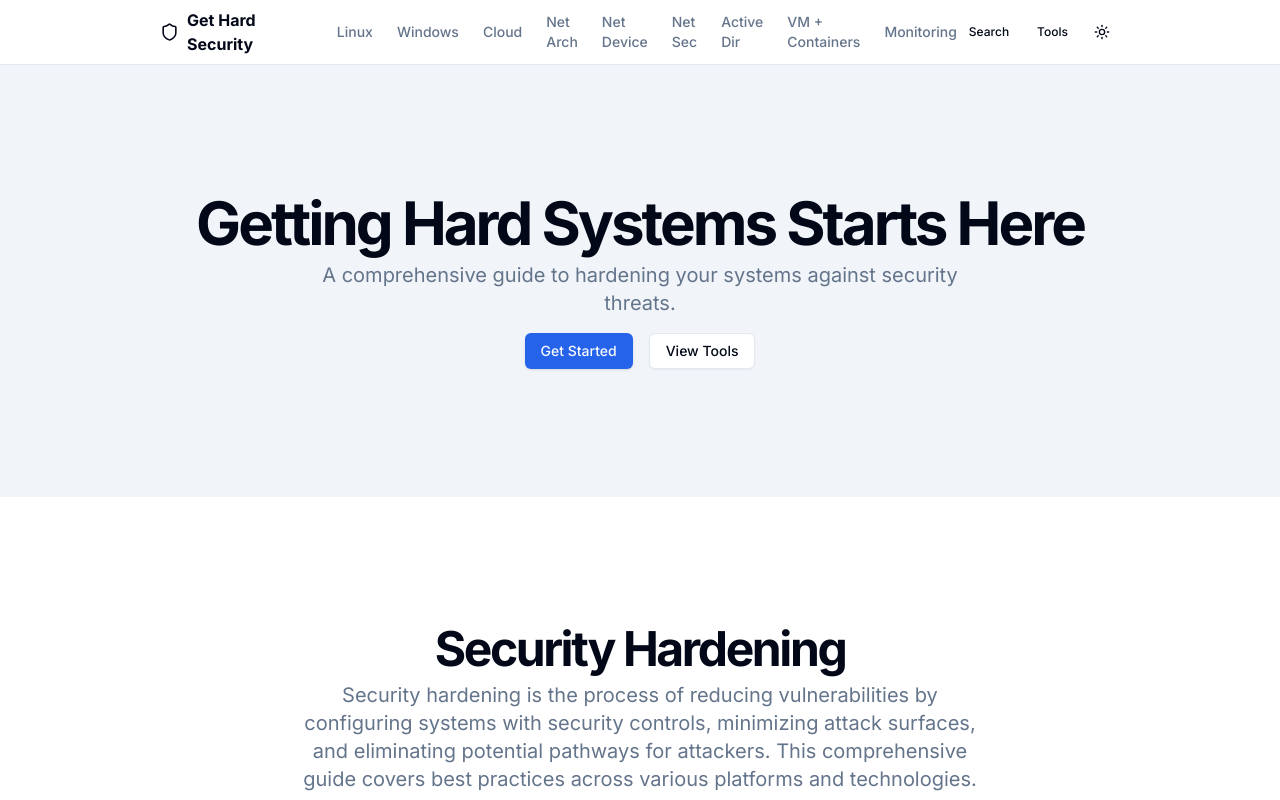
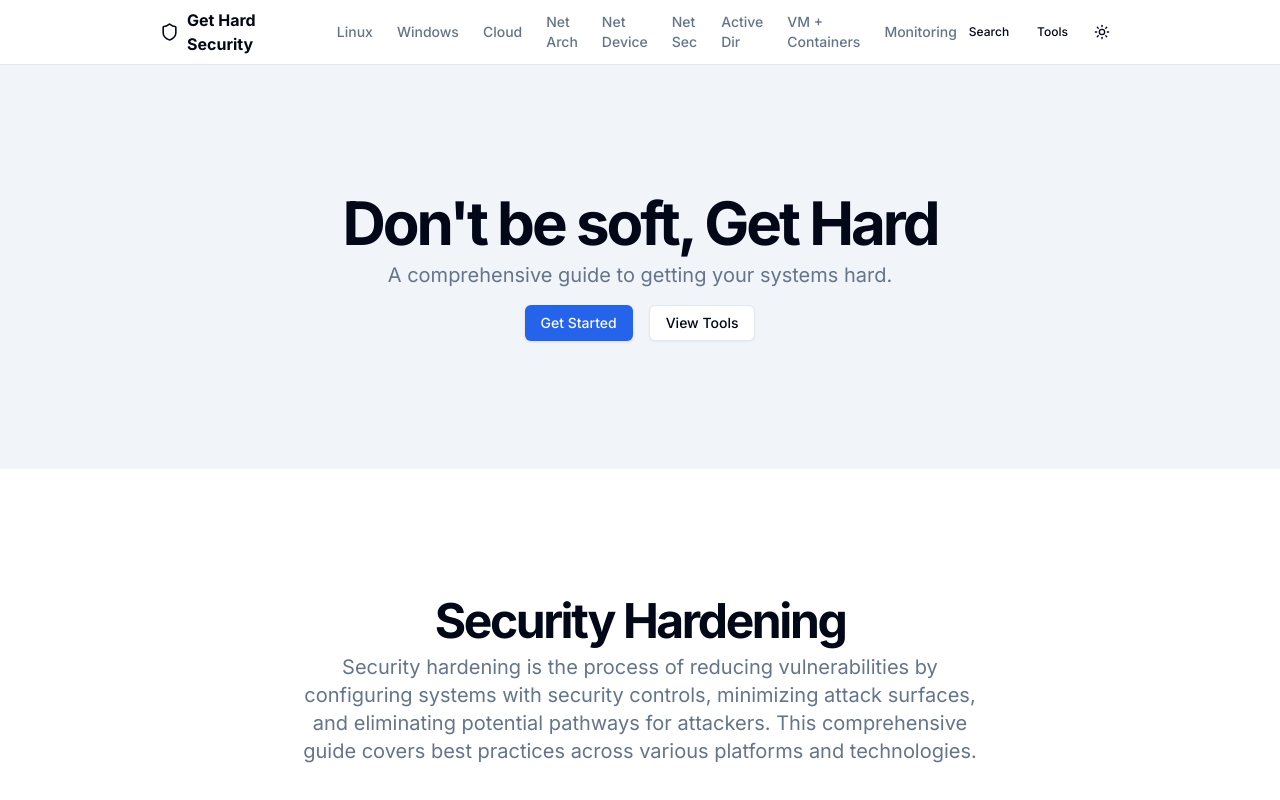
Before and after one commit to Triv2/security-harden, a Next.js app: page / in a window 1280 px wide. Shown: the top 800 px of the page. Built offline with nearby package versions, Linux system fonts and the light colour scheme.

Commit message:
updated tagline, maybe it needs work still

```diff
--- a/app/page.tsx
+++ b/app/page.tsx
@@ -79,10 +79,10 @@ export default function Home() {
             <div className="flex flex-col items-center justify-center space-y-4 text-center">
               <div className="space-y-2">
                 <h1 className="text-3xl font-bold tracking-tighter sm:text-4xl md:text-5xl lg:text-6xl">
-                  Getting Hard Systems Starts Here
+                  Don&apos;t be soft, Get Hard
                 </h1>
                 <p className="mx-auto max-w-[700px] text-muted-foreground md:text-xl">
-                  A comprehensive guide to hardening your systems against security threats.
+                  A comprehensive guide to getting your systems hard.
                 </p>
               </div>
               <div className="space-x-4">
```
